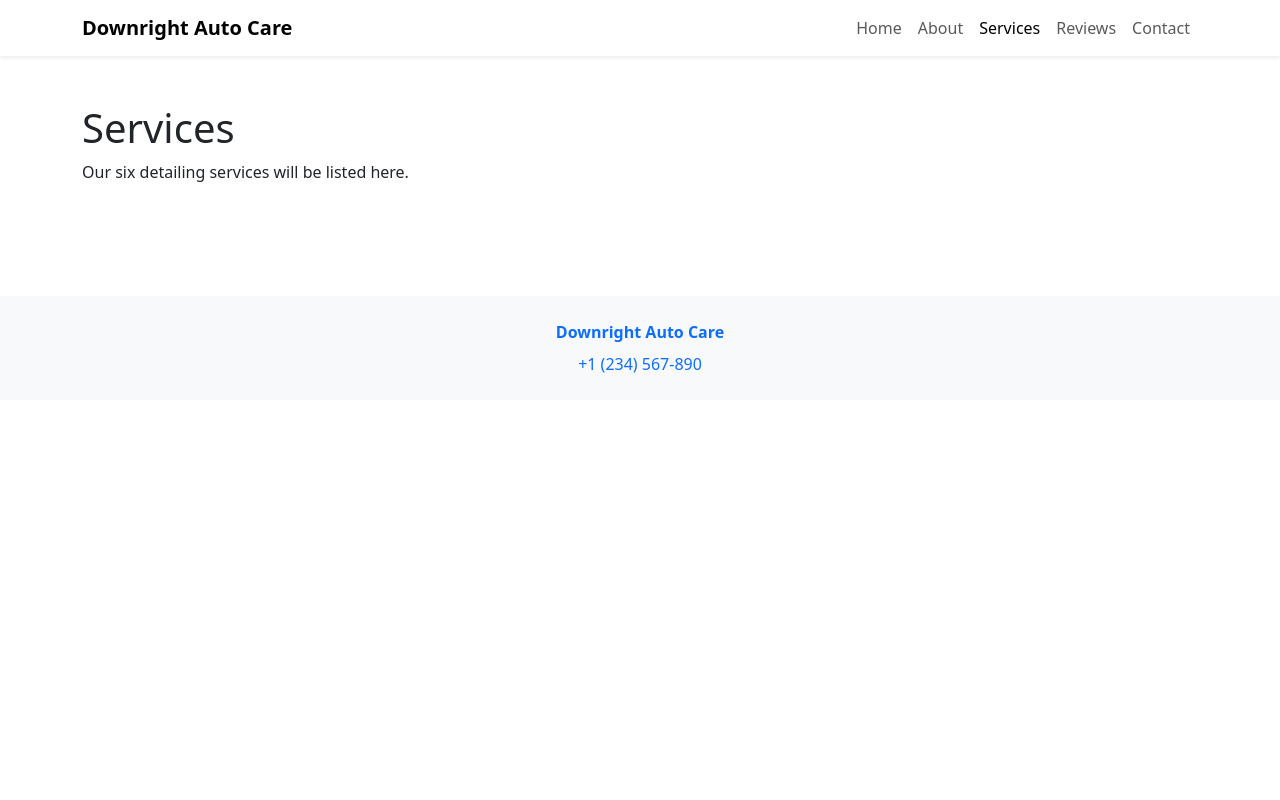
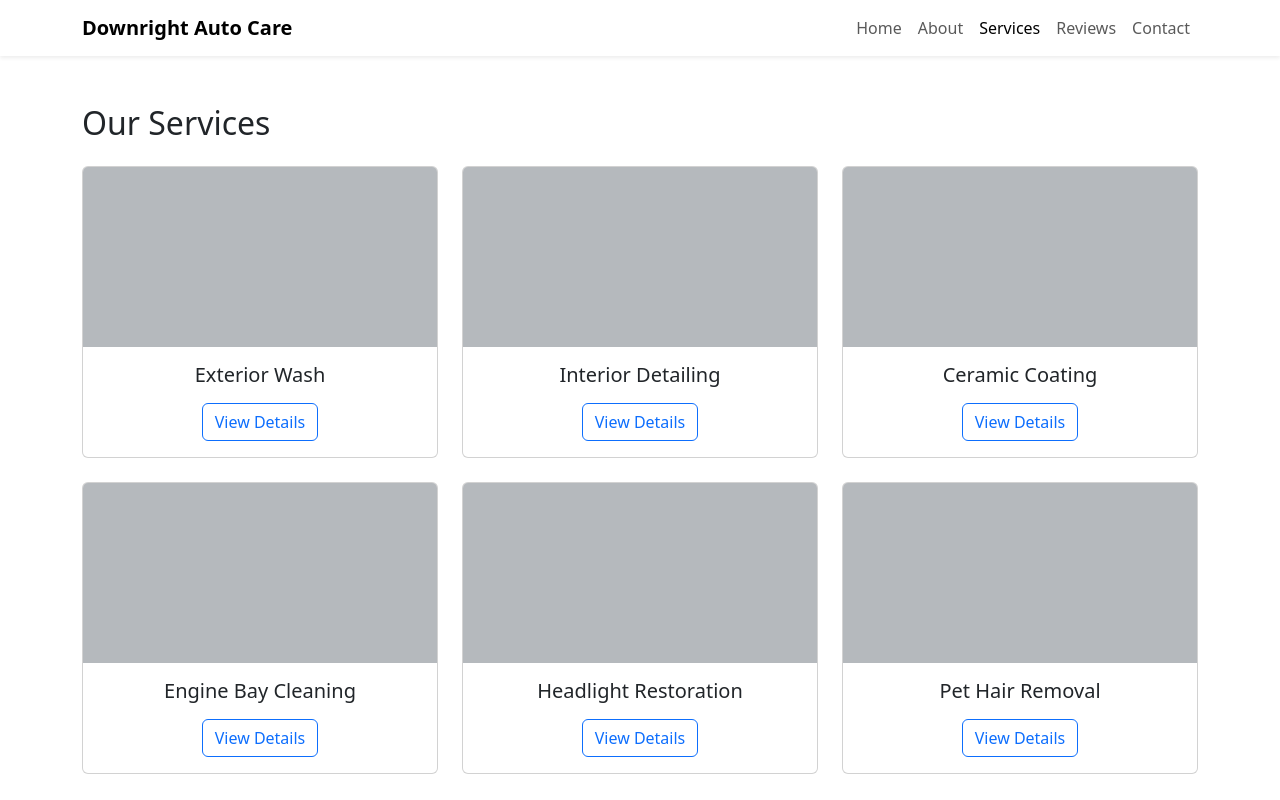
Before and after one commit to usmanAfzalKhan/downright-auto-care-site, a React (Vite) app: page /services in a window 1280 px wide. Shown: the top 800 px of the page. Built offline with nearby package versions, Linux system fonts and the light colour scheme.

Commit message:
feat: add ServiceGrid component and integrate into Services page

```diff
--- a/src/components/ServiceGrid.jsx
+++ b/src/components/ServiceGrid.jsx
@@ -0,0 +1,39 @@
+// src/components/ServiceGrid.jsx
+import React from 'react';
+
+const services = [
+  'Exterior Wash',
+  'Interior Detailing',
+  'Ceramic Coating',
+  'Engine Bay Cleaning',
+  'Headlight Restoration',
+  'Pet Hair Removal',
+];
+
+export default function ServiceGrid() {
+  return (
+    <section className="service-grid py-5">
+      <div className="container">
+        <h2 className="mb-4">Our Services</h2>
+        <div className="row g-4">
+          {services.map((svc, i) => (
+            <div key={i} className="col-12 col-md-6 col-lg-4">
+              <div className="card h-100 text-center">
+                <div
+                  className="card-img-top bg-secondary placeholder"
+                  style={{ height: '180px' }}
+                />
+                <div className="card-body">
+                  <h5 className="card-title">{svc}</h5>
+                  <button className="btn btn-outline-primary mt-2">
+                    View Details
+                  </button>
+                </div>
+              </div>
+            </div>
+          ))}
+        </div>
+      </div>
+    </section>
+  );
+}
--- a/src/pages/Services.jsx
+++ b/src/pages/Services.jsx
@@ -1,11 +1,11 @@
 // src/pages/Services.jsx
 import React from 'react';
+import ServiceGrid from '../components/ServiceGrid';
 
 export default function Services() {
   return (
-    <div className="container py-5">
-      <h1>Services</h1>
-      <p>Our six detailing services will be listed here.</p>
-    </div>
+    <>
+      <ServiceGrid />
+    </>
   );
 }
```
